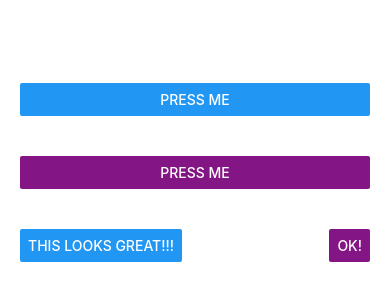
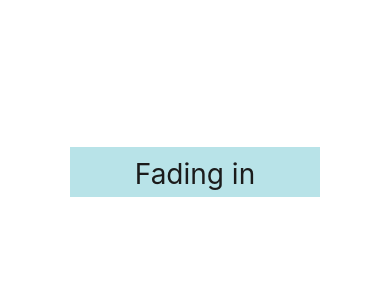
Before and after one commit to AbhirajSingh11/myrepo, a React Native app: screen / in a window 390 px wide. Shown: the part 250-550 px from the top of the page. Built offline with nearby package versions, Linux system fonts and the light colour scheme.

Commit message:
Update App.js

```diff
--- a/App.js
+++ b/App.js
@@ -6,60 +6,49 @@
  * @flow
  */
 
-import React, { Component } from 'react';
-import { Alert, AppRegistry, Button, StyleSheet, View } from 'react-native';
+import React from 'react';
+import { Animated, Text, View } from 'react-native';
 
-export default class ButtonBasics extends Component {
-  _onPressButton() {
-    Alert.alert('You tapped the button!')
+class FadeInView extends React.Component {
+  state = {
+    fadeAnim: new Animated.Value(0),  // Initial value for opacity: 0
+  }
+
+  componentDidMount() {
+    Animated.timing(                  // Animate over time
+      this.state.fadeAnim,            // The animated value to drive
+      {
+        toValue: 1,                   // Animate to opacity: 1 (opaque)
+        duration: 10000,              // Make it take a while
+      }
+    ).start();                        // Starts the animation
   }
 
   render() {
+    let { fadeAnim } = this.state;
+
     return (
-      <View style={styles.container}>
-        <View style={styles.buttonContainer}>
-          <Button
-            onPress={this._onPressButton}
-            title="Press Me"
-          />
-        </View>
-        <View style={styles.buttonContainer}>
-          <Button
-            onPress={this._onPressButton}
-            title="Press Me"
-            color="#841584"
-          />
-        </View>
-        <View style={styles.alternativeLayoutButtonContainer}>
-          <Button
-            onPress={this._onPressButton}
-            title="This looks great!!!"
-          />
-          <Button
-            onPress={this._onPressButton}
-            title="OK!"
-            color="#841584"
-          />
-        </View>
-      </View>
+      <Animated.View                 // Special animatable View
+        style={{
+          ...this.props.style,
+          opacity: fadeAnim,         // Bind opacity to animated value
+        }}
+      >
+        {this.props.children}
+      </Animated.View>
     );
   }
 }
 
-const styles = StyleSheet.create({
-  container: {
-   flex: 1,
-   justifyContent: 'center',
-  },
-  buttonContainer: {
-    margin: 20
-  },
-  alternativeLayoutButtonContainer: {
-    margin: 20,
-    flexDirection: 'row',
-    justifyContent: 'space-between'
+// You can then use your `FadeInView` in place of a `View` in your components:
+export default class App extends React.Component {
+  render() {
+    return (
+      <View style={{flex: 1, alignItems: 'center', justifyContent: 'center'}}>
+        <FadeInView style={{width: 250, height: 50, backgroundColor: 'powderblue'}}>
+          <Text style={{fontSize: 28, textAlign: 'center', margin: 10}}>Fading in</Text>
+        </FadeInView>
+      </View>
+    )
   }
-});
-
-// skip this line if using Create React Native App
-AppRegistry.registerComponent('AwesomeProject', () => ButtonBasics);
+}
```
